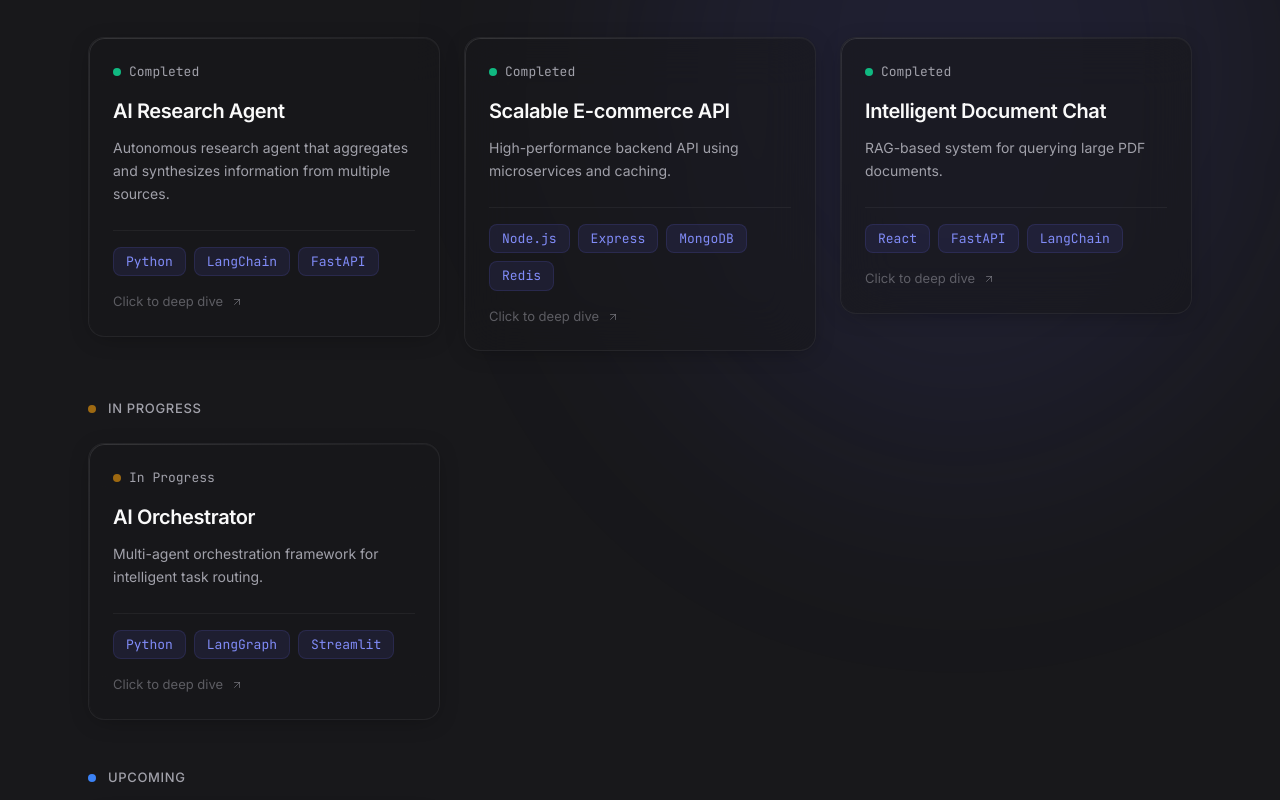
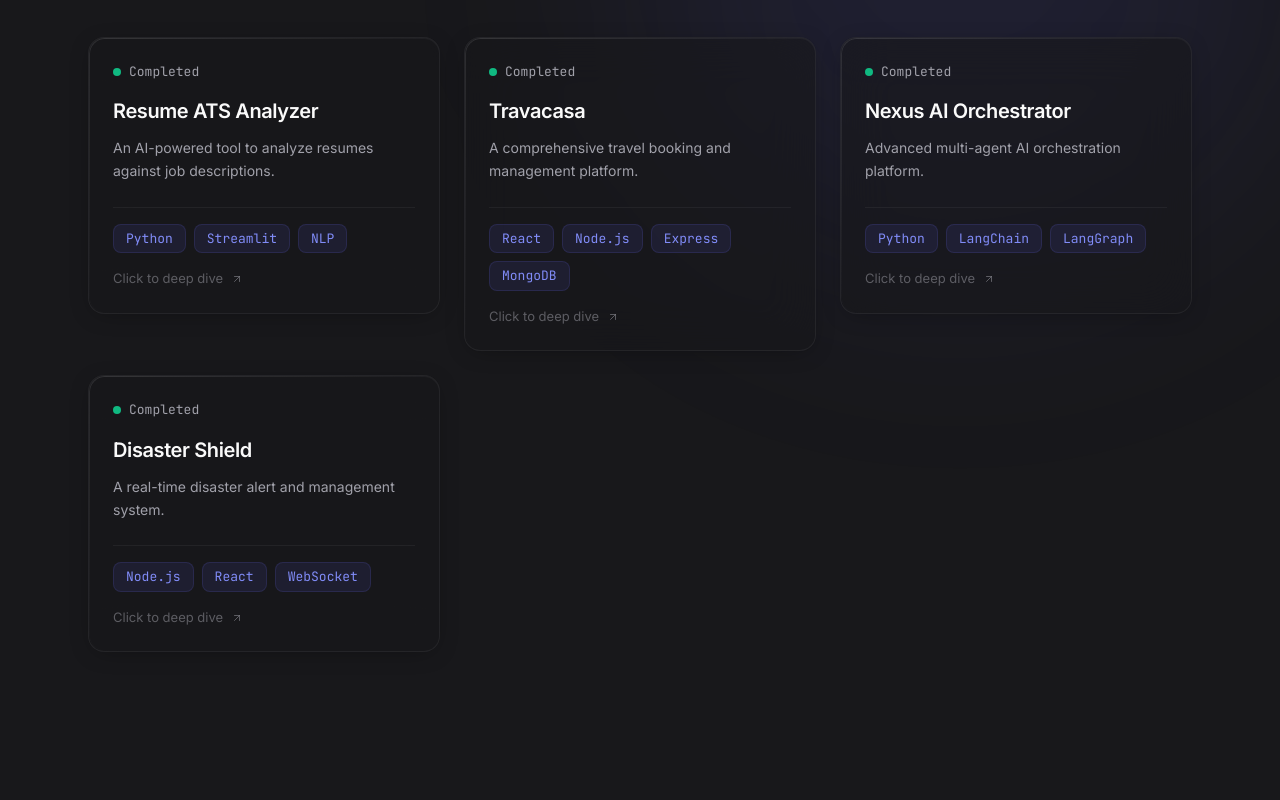
Before and after one commit to Harsh-Sharma29/HARSH-PORTFOLIO-, a React (Vite) app: page / in a window 1280 px wide. Shown: the part 1120-1920 px from the top of the page. Built offline with nearby package versions, Linux system fonts and the light colour scheme.

Commit message:
feat: add live demo URLs for projects

```diff
--- a/src/data/content.js
+++ b/src/data/content.js
@@ -11,113 +11,89 @@ export const personalInfo = {
         linkedin: "https://www.linkedin.com/in/harsh-sharma029/",
         twitter: "https://twitter.com/harshsharma",
     }
+
 };
 
 export const projects = [
     {
         id: 1,
-        title: "AI Research Agent",
-        description: "Autonomous research agent that aggregates and synthesizes information from multiple sources.",
-        longDescription:
-            "Developed an autonomous research agent capable of collecting information from web and document sources, synthesizing results, and refining responses through iterative reasoning. The system improves answer quality by validating outputs against retrieved sources.",
-        caseStudy:
-            "The primary challenge was managing hallucinations across chained LLM calls. I implemented a verify-and-refine loop where each iteration cross-checks generated claims with retrieved documents and scores confidence before final output.",
+        title: "Resume ATS Analyzer",
+        description: "An AI-powered tool to analyze resumes against job descriptions.",
+        longDescription: "Developed an application that uses NLP to extract skills from resumes and compares them with job descriptions to provide an ATS compatibility score.",
+        caseStudy: "The main challenge was parsing various resume formats (PDF, DOCX) and accurately extracting semantic meaning using NLP techniques.",
         challenges: [
-            "Reducing hallucinations during multi-step reasoning",
-            "Optimizing latency in multi-hop retrieval pipelines",
-            "Maintaining traceable citations across responses",
+            "Parsing heterogeneous resume formats",
+            "Extracting contextual skills using NLP",
+            "Designing an intuitive user interface"
         ],
-        detailedStack: ["Python", "LangChain", "FastAPI", "OpenAI API", "FAISS"],
-        image: "/projects/research-agent.jpg",
-        tags: ["Python", "LangChain", "FastAPI", "LLMs"],
-        stack: ["Python", "LangChain", "FastAPI"],
-        demoUrl: null,
+        detailedStack: ["Python", "Streamlit", "NLP", "OpenAI API", "PyPDF2"],
+        image: "/projects/ats-analyzer.jpg",
+        tags: ["Python", "NLP", "Streamlit"],
+        stack: ["Python", "Streamlit", "NLP"],
+        demoUrl: "https://ai-resume-ats-analyzer.onrender.com/",
         githubUrl: "https://github.com/Harsh-Sharma29",
         featured: true,
         status: "completed",
     },
     {
         id: 2,
-        title: "Scalable E-commerce API",
-        description: "High-performance backend API using microservices and caching.",
-        longDescription:
-            "Designed a scalable e-commerce backend using a microservices architecture. Implemented Redis caching, optimized database queries, and JWT-based authentication to handle high traffic efficiently.",
-        caseStudy:
-            "Migrated core services from a tightly coupled design to independent services communicating via message queues. Applied the saga pattern for order and payment consistency without centralized locking.",
+        title: "Travacasa",
+        description: "A comprehensive travel booking and management platform.",
+        longDescription: "Built a full-stack web application for travelers to discover destinations, book accommodations, and manage their itineraries seamlessly.",
+        caseStudy: "Focused on creating a responsive and visually appealing UI while ensuring secure backend transactions and efficient database queries.",
         challenges: [
-            "Ensuring data consistency across services",
-            "Handling traffic spikes during peak usage",
-            "Implementing secure authentication and authorization",
+            "Implementing secure payment gateways",
+            "Handling complex database relations for bookings",
+            "Ensuring real-time availability updates"
         ],
-        detailedStack: ["Node.js", "Express", "MongoDB", "Redis", "RabbitMQ", "Docker"],
-        image: "/projects/ecommerce.jpg",
-        tags: ["Node.js", "MongoDB", "Redis", "Microservices"],
-        stack: ["Node.js", "Express", "MongoDB", "Redis"],
-        demoUrl: null,
+        detailedStack: ["React", "Node.js", "Express", "MongoDB", "Tailwind CSS"],
+        image: "/projects/travacasa.jpg",
+        tags: ["React", "Node.js", "MongoDB"],
+        stack: ["React", "Node.js", "Express", "MongoDB"],
+        demoUrl: "https://travacasa.onrender.com/listings",
         githubUrl: "https://github.com/Harsh-Sharma29",
         featured: true,
         status: "completed",
     },
     {
         id: 3,
-        title: "Intelligent Document Chat",
-        description: "RAG-based system for querying large PDF documents.",
-        longDescription:
-            "Built a Retrieval-Augmented Generation (RAG) application that allows users to query large PDF documents using natural language. Optimized chunking and retrieval strategies for fast and relevant responses.",
-        caseStudy:
-            "Implemented a pipeline consisting of document ingestion, chunking, embedding, vector storage, hybrid retrieval, and response synthesis. A re-ranking step improves answer relevance before generation.",
+        title: "Nexus AI Orchestrator",
+        description: "Advanced multi-agent AI orchestration platform.",
+        longDescription: "Developed an advanced orchestrator that coordinates multiple AI agents to solve complex, multi-step tasks by intelligently routing sub-tasks to specialized models.",
+        caseStudy: "Designed a graph-based execution flow that dynamically adjusts routing based on agent performance and context.",
         challenges: [
-            "Designing effective chunking for long documents",
-            "Balancing semantic and keyword-based retrieval",
-            "Maintaining source attribution in generated answers",
+            "Managing state across multiple agent interactions",
+            "Optimizing the latency of multi-agent workflows",
+            "Implementing robust error handling and fallbacks"
         ],
-        detailedStack: ["React", "FastAPI", "Pinecone", "LangChain", "OpenAI API"],
-        image: "/projects/doc-chat.jpg",
-        tags: ["RAG", "FastAPI", "LangChain", "React"],
-        stack: ["React", "FastAPI", "LangChain"],
-        demoUrl: "https://example.com",
+        detailedStack: ["Python", "LangChain", "LangGraph", "FastAPI"],
+        image: "/projects/nexus-ai.jpg",
+        tags: ["Python", "LangGraph", "Multi-Agent"],
+        stack: ["Python", "LangChain", "LangGraph"],
+        demoUrl: "https://nexus-ai-orchestrator.streamlit.app/",
         githubUrl: "https://github.com/Harsh-Sharma29",
         featured: true,
         status: "completed",
     },
     {
         id: 4,
-        title: "AI Orchestrator",
-        description: "Multi-agent orchestration framework for intelligent task routing.",
-        longDescription:
-            "Developed a multi-agent orchestration layer using LangGraph. Routes user queries to specialized agents such as RAG, research, or conversational agents based on intent and context.",
-        caseStudy:
-            "Modeled agent routing as a directed graph where each node represents a capability. The orchestrator dynamically selects execution paths instead of relying on static conditional logic.",
+        title: "Disaster Shield",
+        description: "A real-time disaster alert and management system.",
+        longDescription: "Created a platform that monitors environmental data and provides real-time alerts for natural disasters, helping communities prepare and respond effectively.",
+        caseStudy: "Integrated third-party weather APIs and implemented WebSocket connections for instant alert delivery to users.",
         challenges: [
-            "Preventing unnecessary agent execution",
-            "Graceful fallback when tools return no results",
-            "Managing session state in multi-user environments",
+            "Handling high-throughput real-time data streams",
+            "Ensuring high availability during emergencies",
+            "Designing a low-latency alert distribution system"
         ],
-        detailedStack: ["Python", "LangGraph", "Streamlit", "LangChain", "FAISS"],
-        tags: ["Python", "LangGraph", "Multi-Agent"],
-        stack: ["Python", "LangGraph", "Streamlit"],
+        detailedStack: ["Node.js", "React", "WebSocket", "PostgreSQL", "Redis"],
+        image: "/projects/disaster-shield.jpg",
+        tags: ["Node.js", "React", "WebSocket"],
+        stack: ["Node.js", "React", "WebSocket"],
+        demoUrl: null,
         githubUrl: "https://github.com/Harsh-Sharma29",
-        featured: false,
-        status: "in-progress",
-    },
-    {
-        id: 5,
-        title: "Real-Time Collaboration Platform",
-        description: "Collaborative document editor with CRDT-based conflict resolution.",
-        longDescription:
-            "Designing a real-time collaborative document editing platform inspired by Google Docs. Uses CRDTs to resolve concurrent edits without conflicts and WebSockets for real-time synchronization.",
-        caseStudy:
-            "Currently focused on system design and CRDT trade-offs for rich-text editing, including offline-first behavior and efficient state synchronization.",
-        challenges: [
-            "CRDT memory growth and garbage collection",
-            "Cursor and presence synchronization",
-            "Reliable offline-to-online merging",
-        ],
-        detailedStack: ["Next.js", "WebSocket", "Y.js", "PostgreSQL", "Redis"],
-        tags: ["Next.js", "CRDT", "WebSocket"],
-        stack: ["Next.js", "WebSocket", "Y.js"],
-        featured: false,
-        status: "upcoming",
+        featured: true,
+        status: "completed",
     },
 ];
 
```
